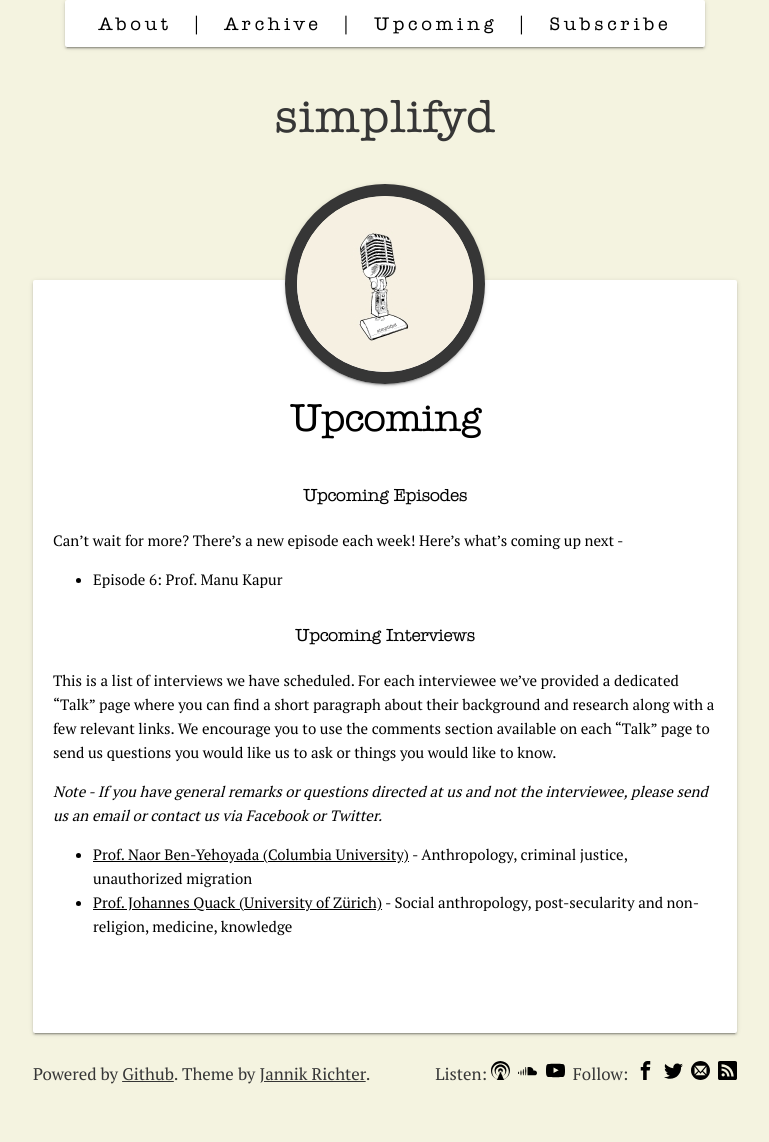
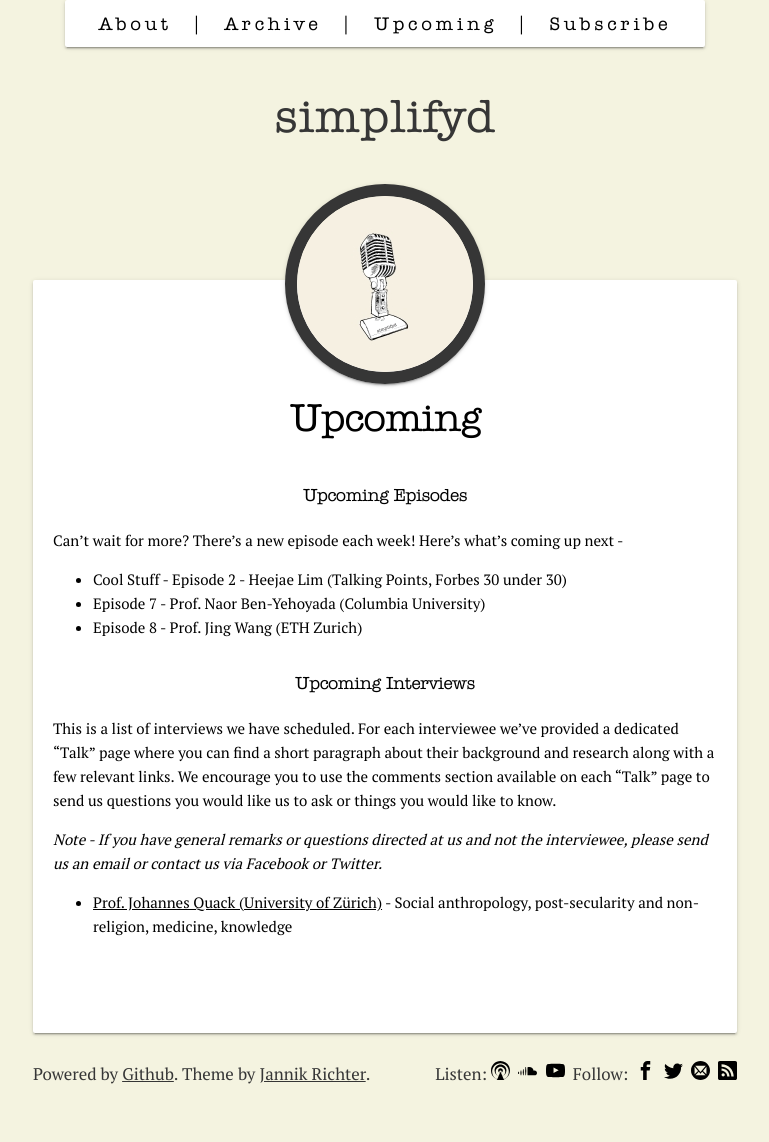
Before and after one commit to gsidhu/simplifyd, a Jekyll site: the page built from upcoming.md, in a window 1280 px wide. Shown: the whole page, without its empty margins (255-1024 px from the left). Built offline with Jekyll 4.4.1, drawn with Linux system fonts in a browser that asks for light colours.

Commit message:
episode 7

```diff
--- a/index.html
+++ b/index.html
@@ -7,7 +7,7 @@ layout: default
 <!--    <a class="email" href="mailto:{{site.email}}">{{site.email}}</a> -->
 <!--    <p class="description">{{ site.description }}</p>-->
 <!--    <a href="about" class="btn">About Us</a> -->
-		<p class="description"> News: Cool Stuff Episode 1 out now! </p>
+		<p class="description"> News: Episode 6 out now! </p>
 		<p id="links">
 		<a href="https://itunes.apple.com/ch/podcast/simplifyd/id1202579757?l=en" title="Subscribe on iTunes"><img src="/assets/icons/appleinc.svg"></a>
 		<!--<a href="#" title="Subscribe on Google Play Music"><img src="/assets/icons/headphones.svg"></a>-->
--- a/upcoming.md
+++ b/upcoming.md
@@ -7,12 +7,13 @@ permalink: /upcoming/
 ##### Upcoming Episodes
 Can't wait for more? There's a new episode each week! Here's what's coming up next -
 
-* Episode 6: Prof. Manu Kapur
+* Cool Stuff - Episode 2 - Heejae Lim (Talking Points, Forbes 30 under 30)
+* Episode 7 - Prof. Naor Ben-Yehoyada (Columbia University)
+* Episode 8 - Prof. Jing Wang (ETH Zurich)
 
 ##### Upcoming Interviews
 This is a list of interviews we have scheduled. For each interviewee we've provided a dedicated "Talk" page where you can find a short paragraph about their background and research along with a few relevant links. We encourage you to use the comments section available on each "Talk" page to send us questions you would like us to ask or things you would like to know.
 
 _Note - If you have general remarks or questions directed at us and not the interviewee, please send us an email or contact us via Facebook or Twitter._
 
-* [Prof. Naor Ben-Yehoyada (Columbia University)](/upcoming/naor-ben-yehoyada) - Anthropology, criminal justice, unauthorized migration
 * [Prof. Johannes Quack (University of Zürich)](/upcoming/johannes-quack) - Social anthropology, post-secularity and non-religion, medicine, knowledge
```
Also changed, not shown: _posts/2017-03-20-ep-6-manu-kapur.md (added, +21 -0 lines).
